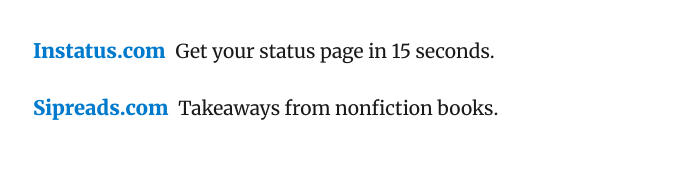
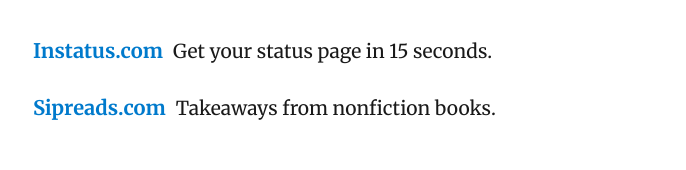
Before and after one commit to alisalahio/personal-website, a Gatsby site: page / in a window 1280 px wide. Shown: the part 243-413 px from the top of the page, without its empty margins (292-978 px from the left). Built offline with nearby package versions, Linux system fonts and the light colour scheme; Gatsby itself is replaced by a stand-in of ours; some packages are replaced by stand-ins of ours.

Commit message:
fix projects fouc

```diff
--- a/src/components/projects.js
+++ b/src/components/projects.js
@@ -56,13 +56,15 @@ const Projects = () => {
                 <a
                   href={url}
                   style={{
+                    fontWeight: `bold`,
                     boxShadow: `none`,
                     textDecoration: `none`,
+                    ...scale(0.25),
                   }}
                   target="_blank"
                   rel="noopener noreferrer"
                 >
-                  <h3 style={{ display: 'inline', ...scale(0.25) }}>{title}</h3>
+                  {title}
                 </a>
                 <span style={{ marginLeft: 10, ...scale(0.2) }}>
                   {description}
```
